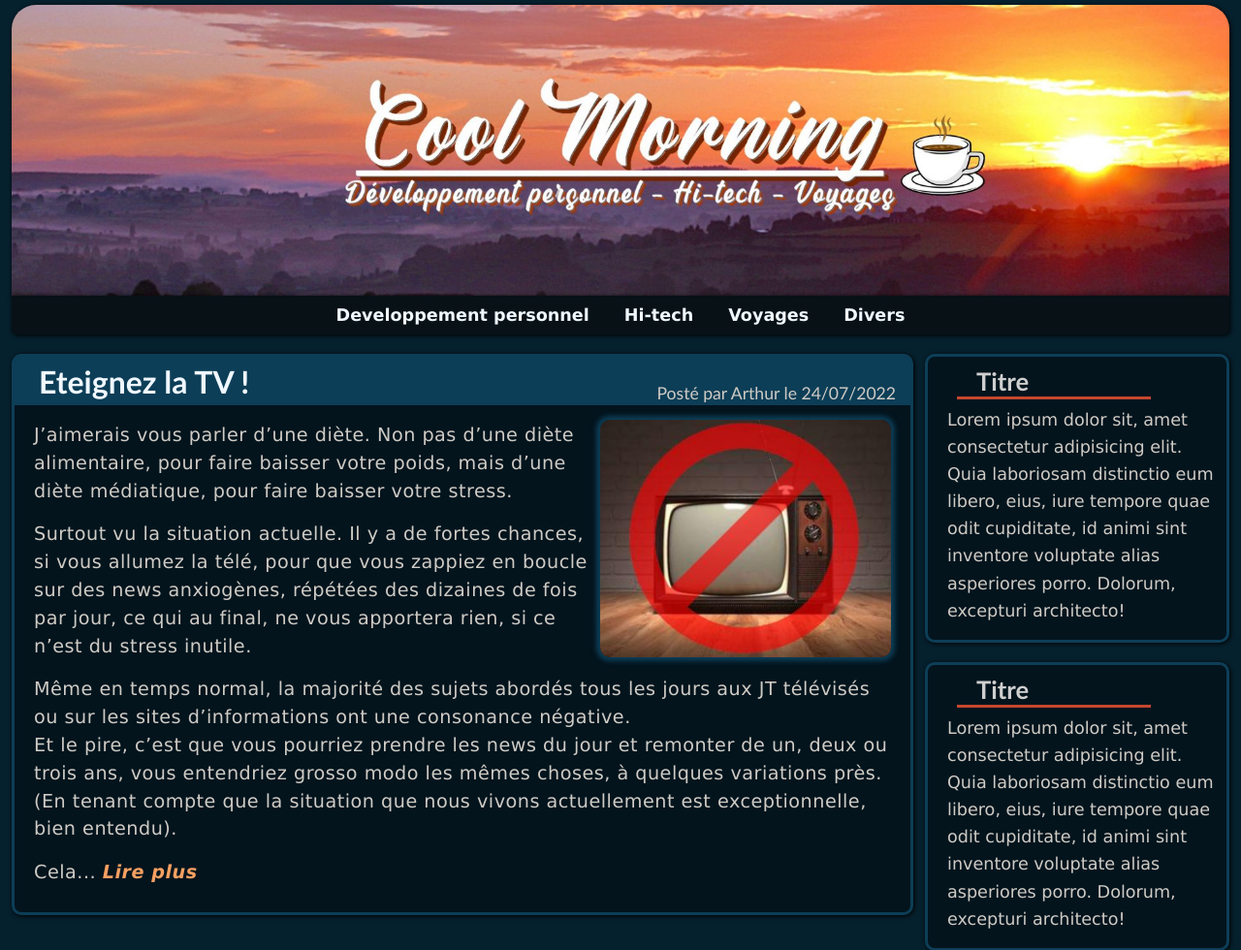
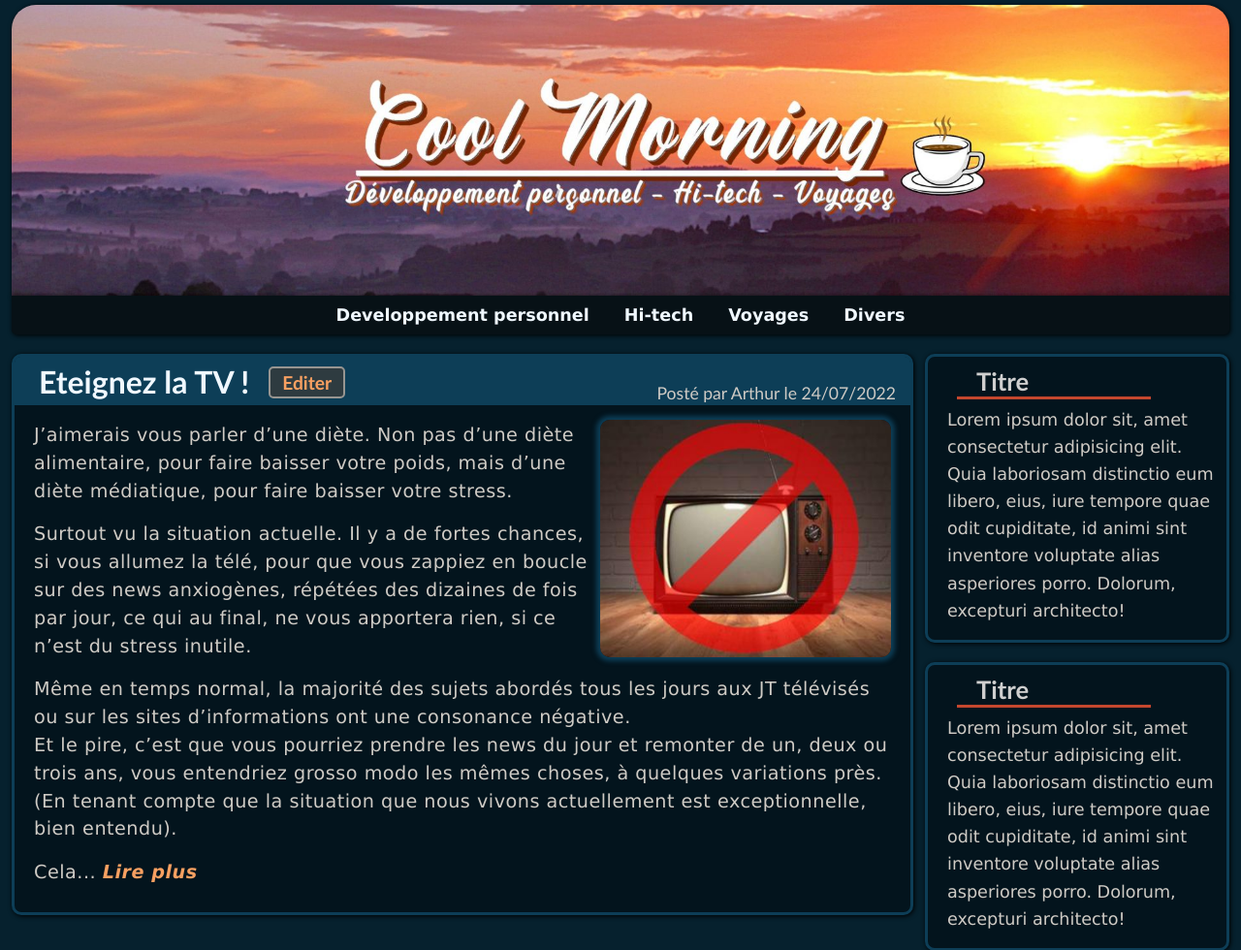
Before and after one commit to ArthurG24/blog, a Flask app: page / in a window 1280 px wide. Shown: the top 980 px of the page at 97% size. Run offline with Flask 2, Linux system fonts and the light colour scheme; some libraries are stand-ins or nearby versions.

Commit message:
fixed css for edit button, and the button also appears on index

```diff
--- a/app.py
+++ b/app.py
@@ -214,7 +214,7 @@ def list_edit():
         pages = total_pages[page_selected - start_butt:page_selected + end_butt]
 
     # For each page, query the database, starting with the right article for each page
-    list_posts = Article.query.filter_by(posted=True).order_by(Article.date.desc()).offset(start).limit(ARTICLES_PER_PAGE).all()
+    list_posts = Article.query.order_by(Article.date.desc()).offset(start).limit(ARTICLES_PER_PAGE).all()
 
     return render_template("list_edit.html", articles=list_posts, page_selected=int(page_selected),
                             pages=pages, displayed=BUTTONS_DISPLAYED, total=total_pages, start_butt=start_butt, end_butt=end_butt, Markup=Markup)
--- a/static/styles/custom.css
+++ b/static/styles/custom.css
@@ -239,10 +239,11 @@ a:active {
 }
 
 .edit-button {
-    float: right;
-    margin-right: 20px;
-    margin-top: 8px;
-    color: #f8a061;
+    position: absolute;
+    color: #f8a061 !important;
+    margin-left: 20px;
+    margin-top: 3px !important;
+    font-size: 0.6em;
     font-weight: bold;
     text-decoration: none;
     border: solid 1px #f8a061;
@@ -250,6 +251,15 @@ a:active {
     padding: 3px 12px;
     border: solid 2px #979591;
     border-radius: 5px;
+}
+
+.edit-button:hover {
+    background-color: #03141d;
+    color: #cfcbc5;
+}
+
+.edit-button:active {
+    background-color: #1d2529;
 }
 
 .article, .aside, .edit-article {
--- a/templates/admin.html
+++ b/templates/admin.html
@@ -5,7 +5,7 @@
 <div class="admin">
     <a href="/password" class="admin-buttons">Modifier mot de passe</a>
     <a href="/create" class="admin-buttons">Créer un article</a>
-    <a href="#" class="admin-buttons">Editer un article</a>
+    <a href="/list_edit" class="admin-buttons">Editer un article</a>
     <a href="#" class="admin-buttons">Créer une citation</a>
 </div>
 
--- a/templates/index.html
+++ b/templates/index.html
@@ -10,7 +10,12 @@
         <div class="article">
 
             <div class="article-header">
-                <h2><a href="/article?id={{ article.id }}#begin">{{ article.title }}</a></h2>
+                <h2>
+                    <a href="/article?id={{ article.id }}#begin">{{ article.title }}</a>
+                    {% if session.user != None%}
+                        <a class="edit-button" href="/edit_article?id={{ article.id }}">Editer</a>
+                    {% endif %}
+                </h2>
                 <p>Posté par {{ article.author }} le {{ article.date.strftime('%d/%m/%Y') }}</p>
             </div>
 
```
Also changed, not shown: templates/list_edit.html (+10 -2 lines), 1 other file.
